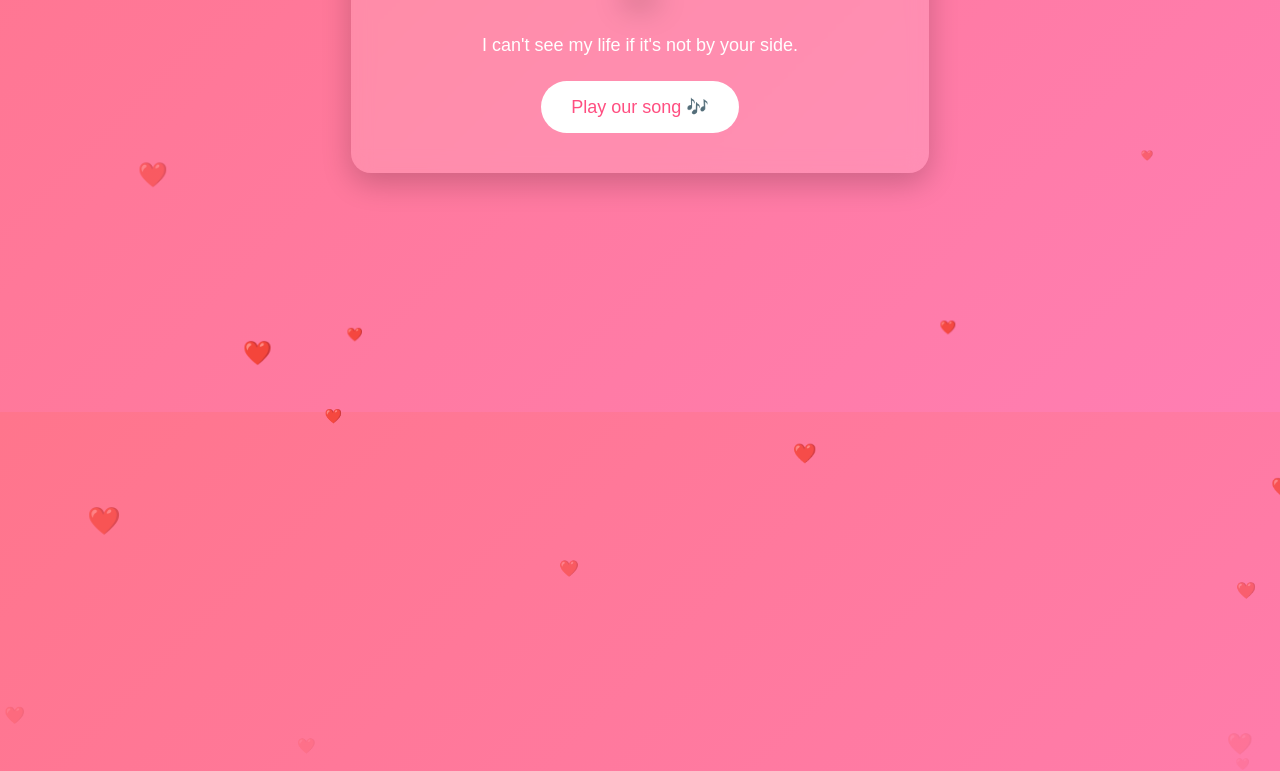
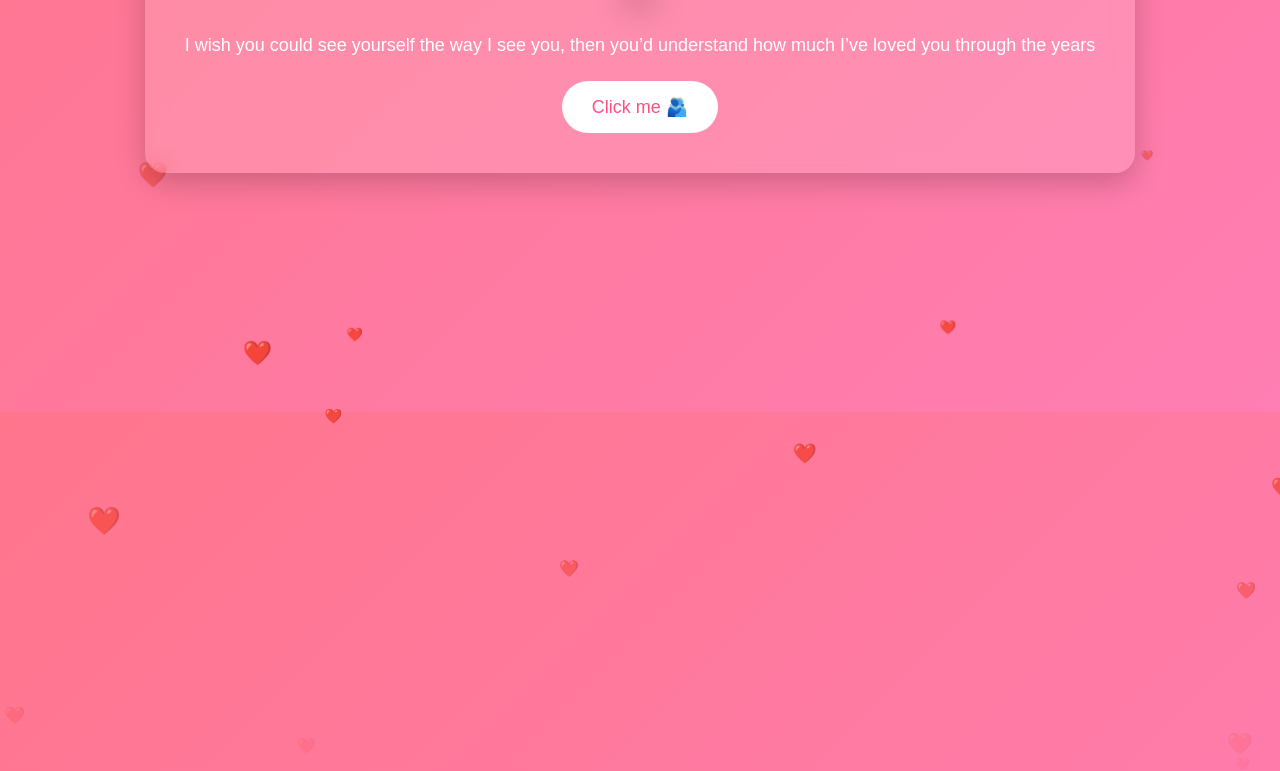
Before and after one commit to Andrea-Tms/Me, a plain HTML site: page index.html in a window 1280 px wide. Shown: the part 388-1159 px from the top of the page. Drawn offline with Linux system fonts and the light colour scheme.

Commit message:
Update index.html

```diff
--- a/index.html
+++ b/index.html
@@ -89,15 +89,15 @@ opacity:0;
 
 <div class="container">
 
-<h1>Let's fall in love again ❤️</h1>
+<h1>Hi sweetie 🥰</h1>
 
 <img src="foto.jpg" alt="Us">
 
 <p>
-I can't see my life if it's not by your side.
+I wish you could see yourself the way I see you, then you’d understand how much I’ve loved you through the years
 </p>
 
-<button onclick="playSong()">Play our song 🎶</button>
+<button onclick="playSong()">Click me 🫂</button>
 
 <audio id="song">
 <source src="song.mp3" type="audio/mpeg">
```
